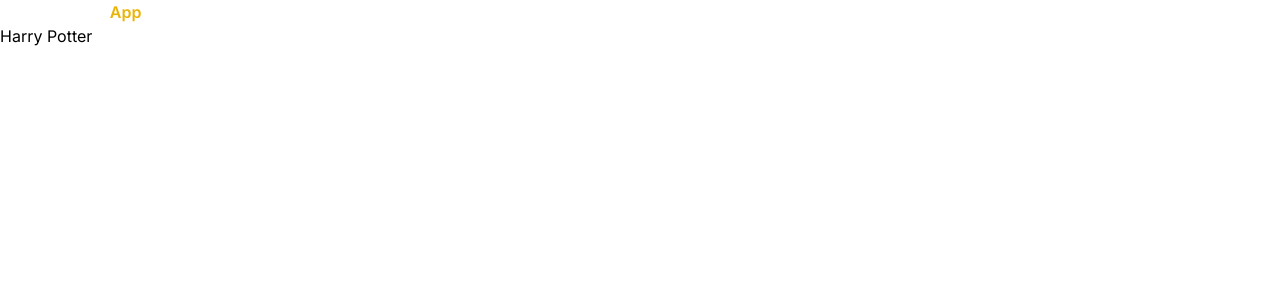
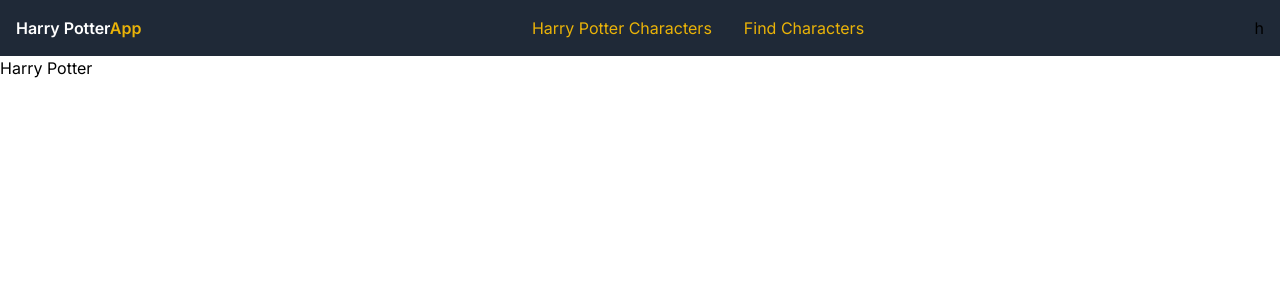
Before and after one commit to cheronodaisy/code-challenge, a Next.js app in the folder harry-potter/: page / in a window 1280 px wide. Shown: the top 300 px of the page. Built offline with nearby package versions, Linux system fonts and the light colour scheme.

Commit message:
finalized the navabr

```diff
--- a/harry-potter/app/components/Navbar.tsx
+++ b/harry-potter/app/components/Navbar.tsx
@@ -15,12 +15,27 @@
 
 const Navbar: React.FC = () => {
     return (
-        <nav className="container mx-auto px-4">
-            <div className="flex items-center justify-between">
-                <h1 className="text-white text-2x1 font-semibold">
-                    Harry Potter<span className="text-yellow-500">App</span>
-                </h1>
+        <nav className="bg-gray-800 py-4">
+            <div className="container mx-auto px-4">
+                <div className="flex items-center justify-between">
+                    <h1 className="text-white text-2x1 font-semibold">
+                        Harry Potter<span className="text-yellow-500">App</span>
+                    </h1>
+                    <ul className="flex items-center space-x-4 md:space-x-8">
+                        {navLinks.map((link, index) => (
+                            <li>
+                                <Link
+                                href={link.url}
+                                className="text-white hover: text-yellow-500 transition-colors duration-200 "
+                                >
+                                    {link.label}
+                            </Link>
+                            </li>
+                        ))}
+                    </ul>h
+                </div>
             </div>
+
         </nav>
     )
 };
```
